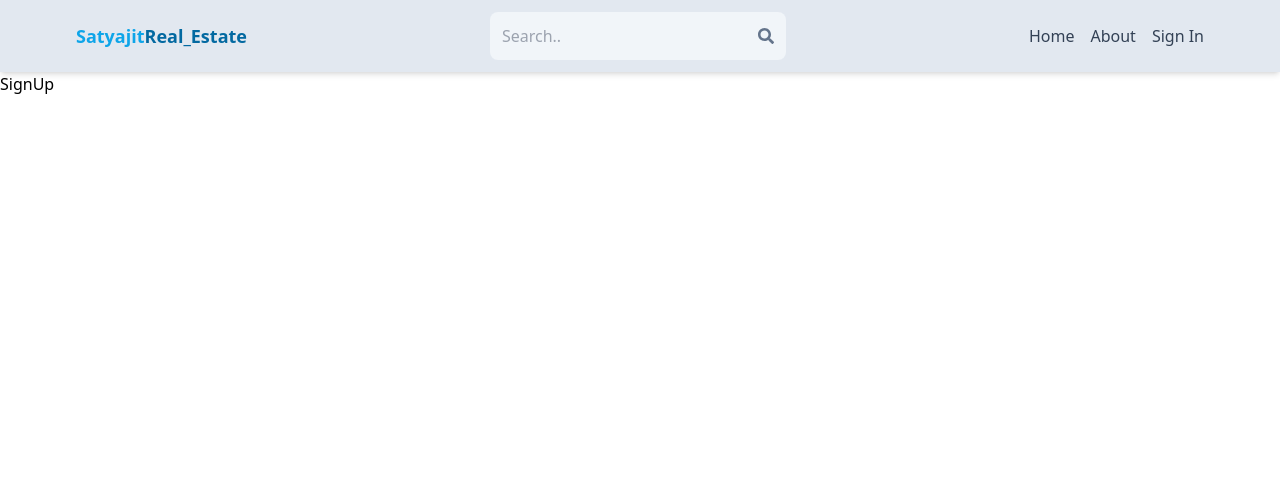
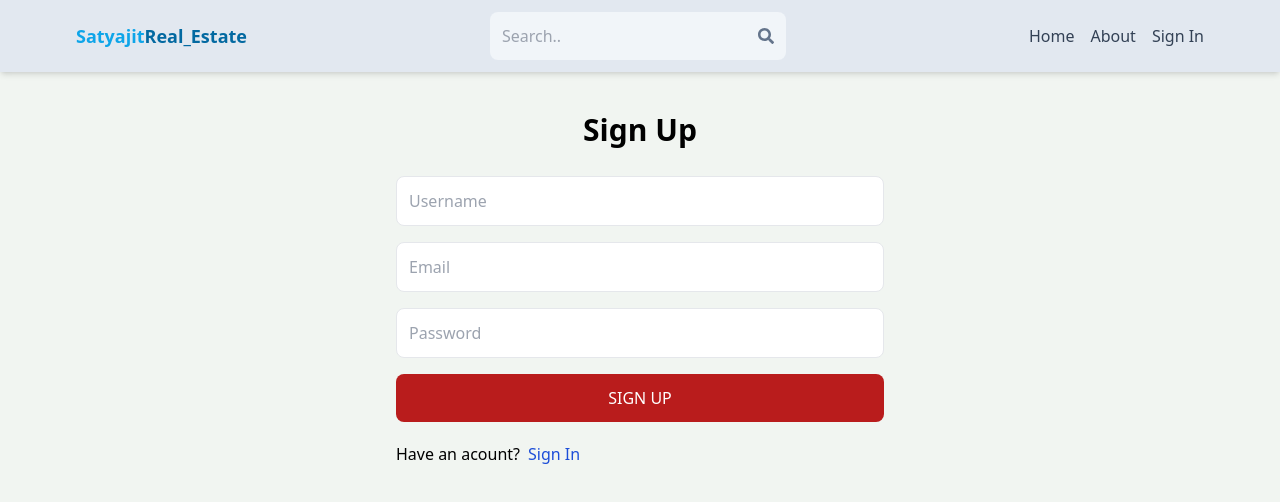
Before and after one commit to satyajit98/MERN_Real-Estate, a React (Vite) app in the folder frontend/: page /sign-up in a window 1280 px wide. Shown: the top 502 px of the page. Built offline with nearby package versions, Linux system fonts and the light colour scheme.

Commit message:
complete signup page

```diff
--- a/frontend/src/index.css
+++ b/frontend/src/index.css
@@ -1,3 +1,7 @@
 @tailwind base;
 @tailwind components;
 @tailwind utilities;
+
+body{
+    background-color: rgb(241, 245, 241);
+}
--- a/frontend/src/pages/SignUp.jsx
+++ b/frontend/src/pages/SignUp.jsx
@@ -1,5 +1,38 @@
-import React from "react";
+import { Link } from "react-router-dom";
 
 export default function SignUp() {
-  return <div>SignUp</div>;
+  return (
+    <div className="p-3 max-w-lg mx-auto">
+      <h1 className="text-3xl text-center font-semibold my-7">Sign Up</h1>
+      <form className=" flex flex-col gap-4">
+        <input
+          type="text"
+          placeholder="Username"
+          className="border p-3 rounded-lg"
+          id="username"
+        />
+        <input
+          type="email"
+          placeholder="Email"
+          className="border p-3 rounded-lg"
+          id="email"
+        />
+        <input
+          type="password"
+          placeholder="Password"
+          className="border p-3 rounded-lg"
+          id="password"
+        />
+        <button className="bg-red-700 text-white p-3 rounded-lg uppercase hover:opacity-85 disabled:opacity-70">
+          Sign Up
+        </button>
+      </form>
+      <div className="flex gap-2 mt-5">
+        <p>Have an acount?</p>
+        <Link to="/sign-in">
+          <span className="text-blue-700">Sign In</span>
+        </Link>
+      </div>
+    </div>
+  );
 }
```
